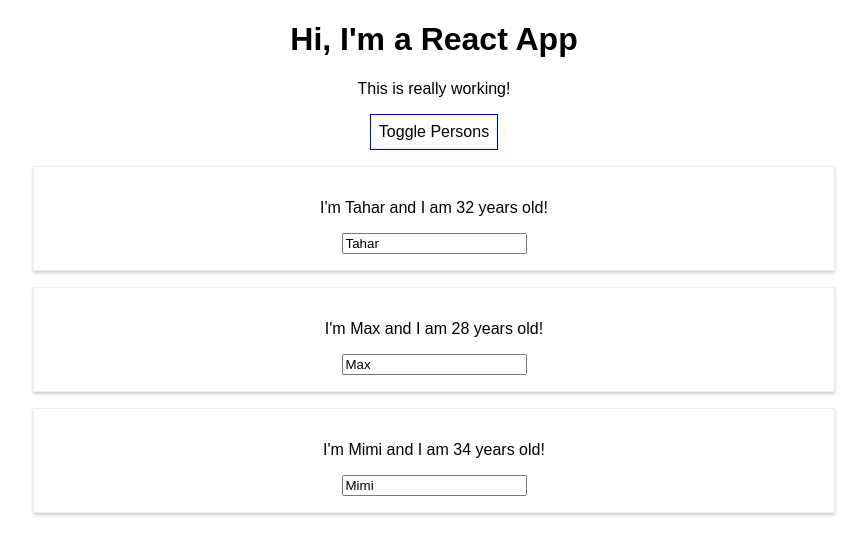
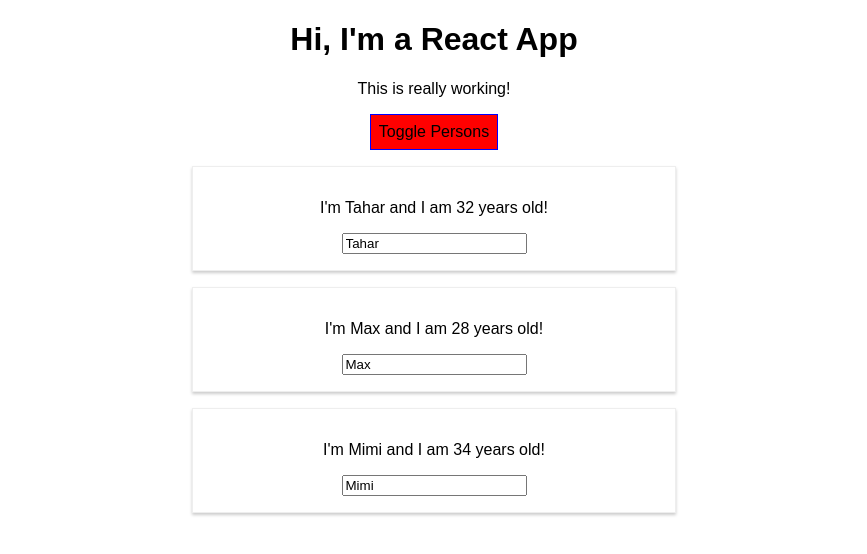
Before and after one commit to Ninja-Tahar/React, a React (Create React App) app: page / in a window 1280 px wide. Both pictures are taken after a click on the button "Toggle Persons". Shown: the top 554 px of the page, without its empty margins (206-1073 px from the left). Built offline with nearby package versions, Linux system fonts and the light colour scheme.

Commit message:
Radium library.

```diff
--- a/src/App.css
+++ b/src/App.css
@@ -1,3 +1,11 @@
 .App {
   text-align: center;
 }
+
+.red {
+  color: red;
+}
+
+.bold {
+  font-weight: bold;
+}
--- a/src/App.js
+++ b/src/App.js
@@ -1,5 +1,6 @@
 import React, { Component } from 'react';
 import './App.css';
+import Radium, {StyleRoot} from 'radium';
 import Person from './Person/Person';
 
 class App extends Component {
@@ -50,11 +51,15 @@
 
     render () {
         const style = {
-            backgroundColor: 'white',
+            backgroundColor: 'green',
             font: 'inherit',
             border: '1px solid blue',
             padding: '8px',
-            cursor: 'pointer'
+            cursor: 'pointer',
+            ':hover': {
+                backgroundColor: 'salmon',
+                color: 'blue'
+            }
         };
 
         let persons = null;
@@ -72,21 +77,42 @@
                         })}
                 </div>
             );
+
+            if (this.state.persons.length !== 0) {
+                style.backgroundColor = 'red';
+            }
+            style[':hover'] = {
+                backgroundColor: 'blue',
+                color: 'black'
+            };
+        }
+
+        let classes = [];
+
+        if (this.state.persons.length <= 2) {
+            classes.push('red');
+        }
+        if (this.state.persons.length <= 1) {
+            classes.push('bold');
+        }
+        if (this.state.persons.length === 0) {
+            classes.splice(0, 2);
         }
 
         return (
+            <StyleRoot>
                 <div className="App">
                     <h1>Hi, I'm a React App</h1>
-                <p>This is really working!</p>
+                    <p className={classes.join(' ')}>This is really working!</p>
                     <button
                         style={style}
                         onClick={this.togglePersonsHandler}>Toggle Persons</button>
                     {persons}
-
                     </div>
+            </StyleRoot>
         );
         // return React.createElement('div', {className: 'App'}, React.createElement('h1', null, 'Does this work now?'));
     }
 }
 
-export default App;
+export default Radium(App);
--- a/src/Person/Person.js
+++ b/src/Person/Person.js
@@ -1,10 +1,16 @@
 import React from 'react';
+import Radium from 'radium';
 
 import './Person.css';
 
 const person = ( props ) => {
+    const style = {
+      '@media (min-width: 500px)': {
+          width: '450px'
+      }
+    };
     return (
-        <div className="Person">
+        <div className="Person" style={style}>
             <p onClick={props.click}>I'm {props.name} and I am {props.age} years old!</p>
             <p>{props.children}</p>
             <input type="text" onChange={props.changed} value={props.name} />
@@ -12,4 +18,4 @@
     )
 };
 
-export default person;
+export default Radium(person);
```
Also changed, not shown: package.json (+15 -1 lines), 1 other file (tests, documents, lock files or other folders). Lines whose indentation alone changed are shown as unchanged.
